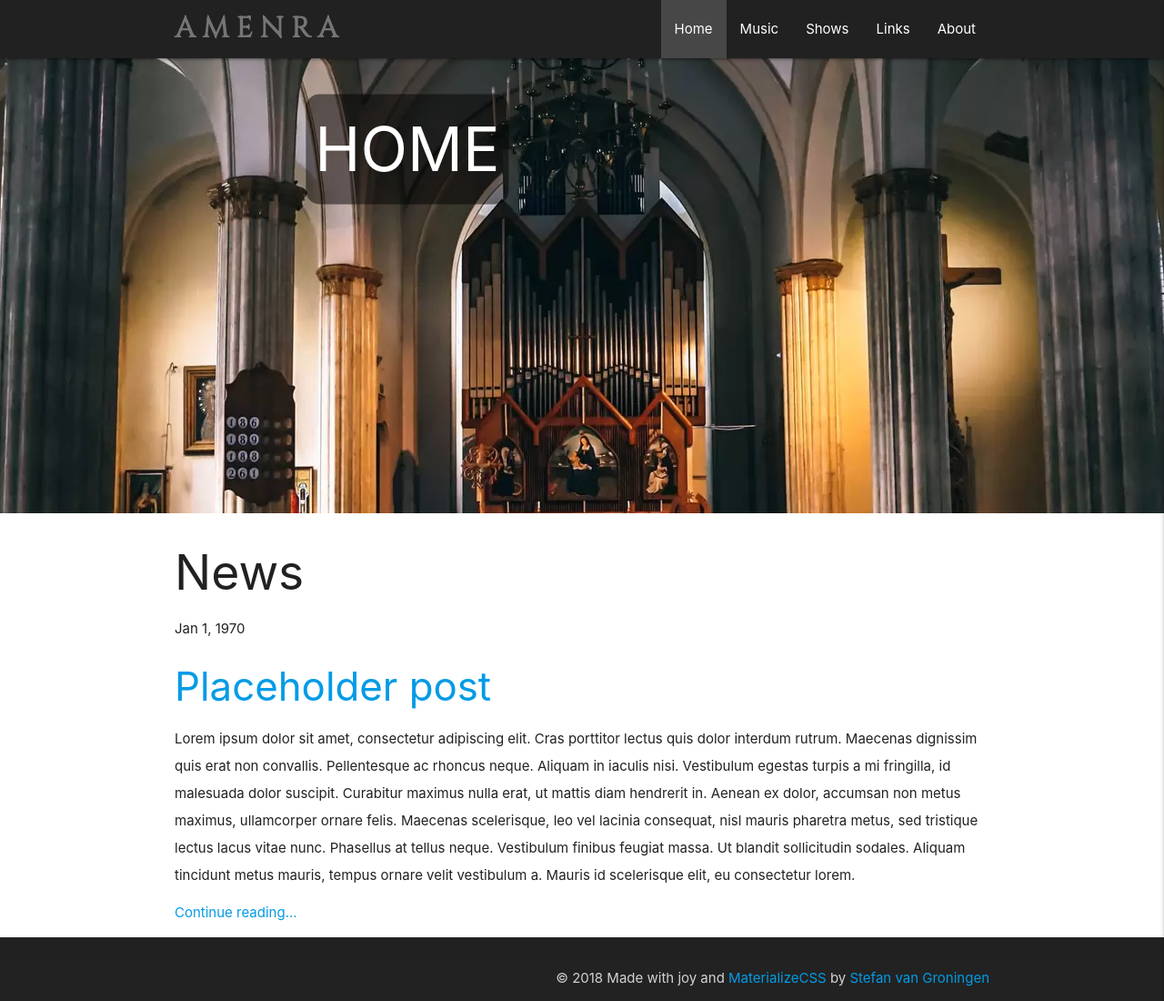
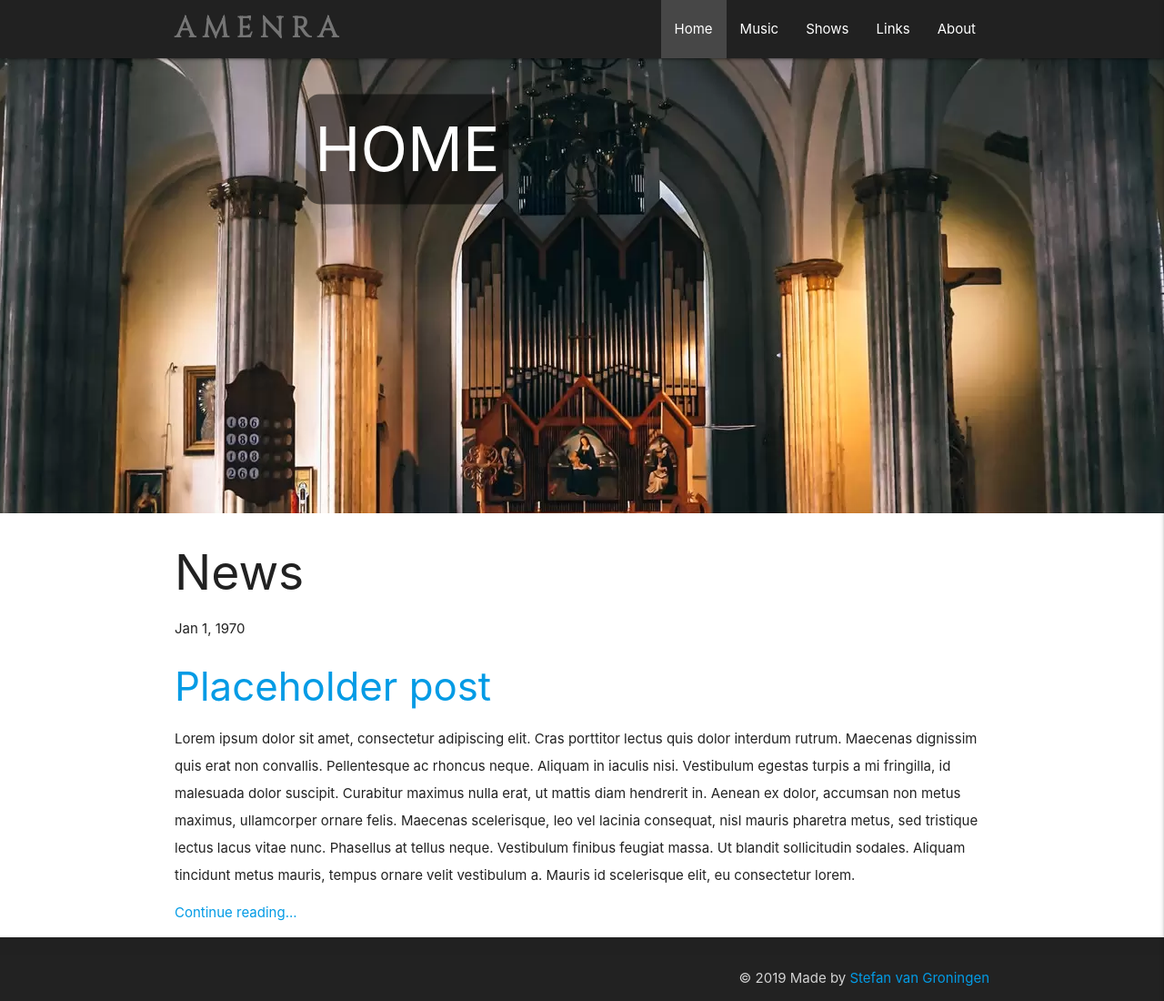
Before and after one commit to groninge01/amenra, a Jekyll site: the page built from pages/index.md, in a window 1280 px wide and 1100 px high. Shown: the whole window at 91% size. Built offline with Jekyll 4.4.1, drawn with Linux system fonts in a browser that asks for light colours; a script that is not in the unit is left out.

Commit message:
Updated footer

```diff
--- a/_includes/footer.html
+++ b/_includes/footer.html
@@ -2,8 +2,7 @@
   <div class="footer-copyright">
     <div class="container">
       <div class="right">
-        &copy; 2018 Made with joy and <a href="http://materializecss.com" target="_blank">MaterializeCSS</a>
-        by <a href="https://www.stefanvangroningen.com" target="_blank">Stefan van Groningen</a>
+        &copy; 2019 Made by <a href="https://www.stefanvangroningen.com" target="_blank">Stefan van Groningen</a>
       </div>
     </div>
   </div>
```
